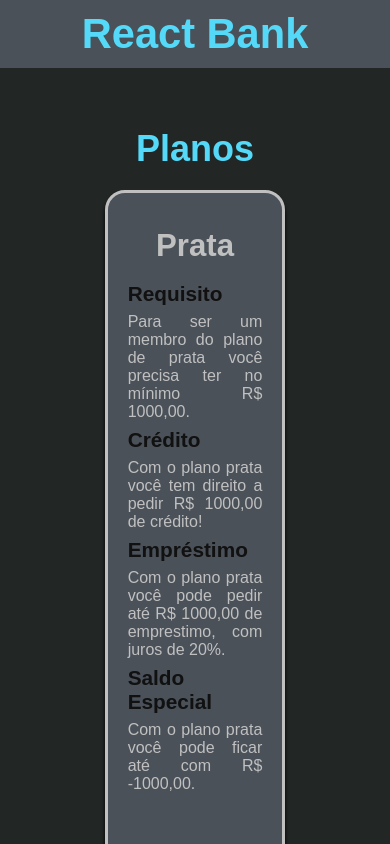
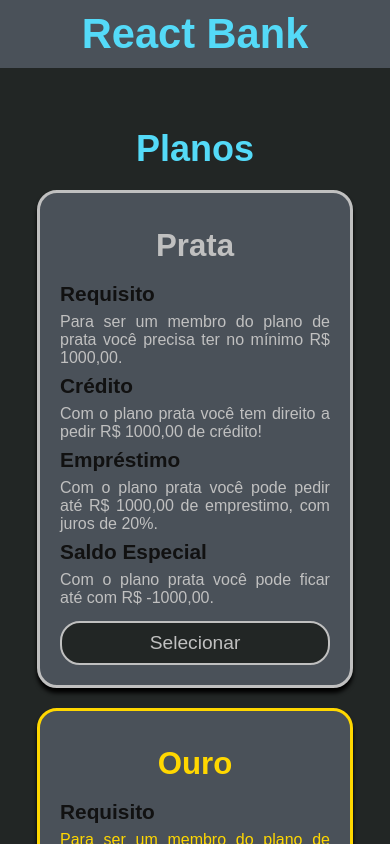
Before and after one commit to JPSS14/react-bank, a Next.js app: page /planos in a window 390 px wide. Shown: the top 844 px of the page. Built offline with nearby package versions, Linux system fonts and the light colour scheme.

Commit message:
react-bank UPADATE 49: Responsive planos page

```diff
--- a/src/styles/Planos.module.scss
+++ b/src/styles/Planos.module.scss
@@ -122,6 +122,33 @@
         }
     }
 
+    @media(max-width: 960px){
+        .mainArticle{
+            flex-basis: 47%;
+            margin-bottom: 20px;
+            button{
+                margin-top: 10px;
+            }
+        }
+    }
+
+    @media(max-width: 740px){
+        .mainArticle{
+            flex-basis: 60%;
+            margin-bottom: 20px;
+            button{
+                margin-top: 10px;
+            }
+        }
+    }
+
+    @media(max-width: 550px){
+        .mainArticle{
+            flex-basis: 90%;
+            margin-bottom: 20px;
+        }
+    }
+
 
 
 }
```
